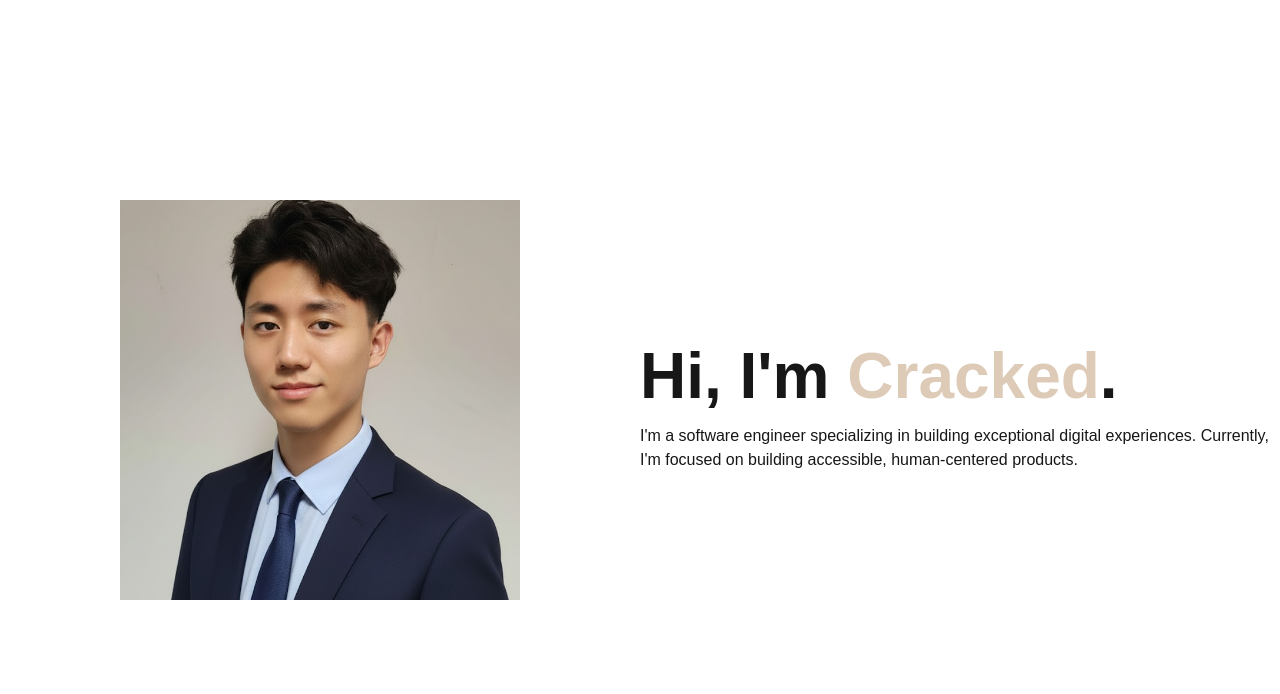
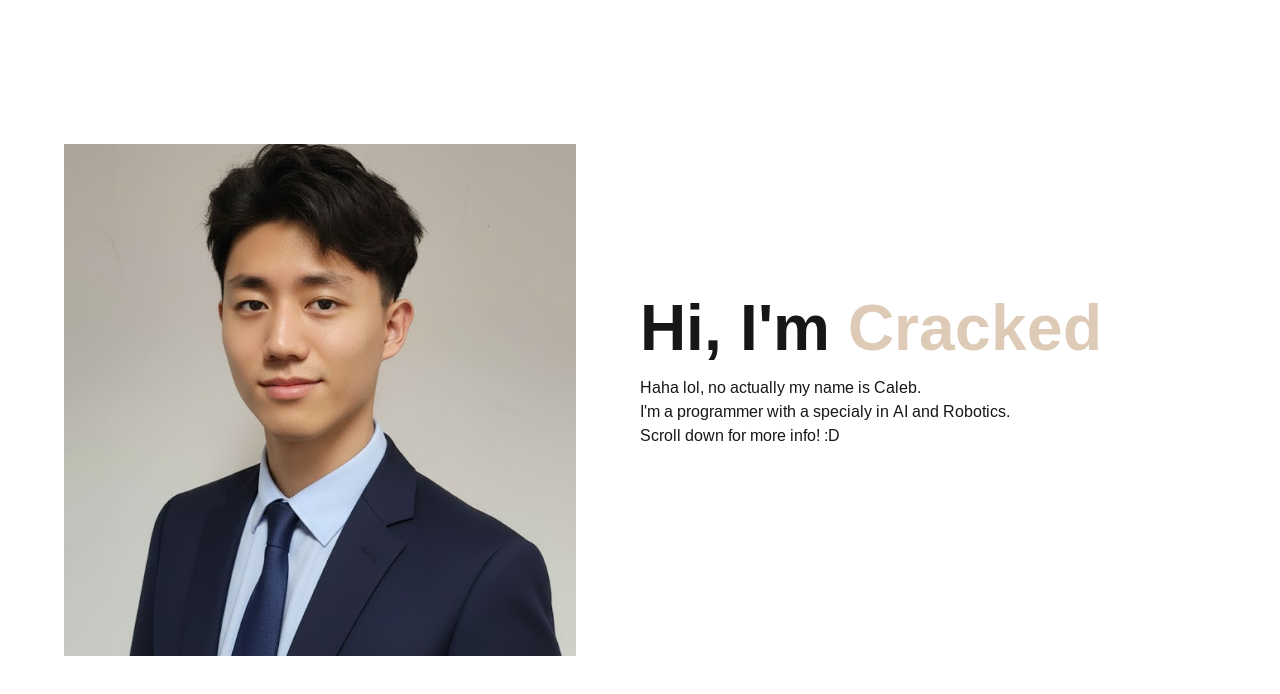
Before and after one commit to mc-rizzy/official-cs-portfolio, a Next.js app: page / in a window 1280 px wide. Shown: the top 694 px of the page. Built offline with nearby package versions, Linux system fonts and the light colour scheme.

Commit message:
letters and stuff

```diff
--- a/app/components/faceCard.css
+++ b/app/components/faceCard.css
@@ -1,8 +1,6 @@
-
-
 .cardContainer{
     position:relative;
-    width: 500px;
+    width: 100%;
     aspect-ratio: 1/1;
     align-items: center;
     justify-content: center;
@@ -26,3 +24,18 @@
     pointer-events: none;
     transition: transform 0.15s ease-out;
 }
+
+.fadeIn{
+    animation: fadeIn 1s ease 1;
+}
+
+@keyframes fadeIn{
+    from {
+        opacity: 0;
+        transform: scale(0.8);
+    }
+    to {
+        opacity: 1;
+        transform: scale(1);
+    }
+}
--- a/app/components/faceCard.tsx
+++ b/app/components/faceCard.tsx
@@ -1,8 +1,13 @@
 "use client";
-import { useEffect, useRef } from "react";
+import { forwardRef, useEffect, useRef } from "react";
 
 import "./faceCard.css";
-const FaceCard = ({ src }: { src: string }) => {
+
+interface FaceCardProps {
+    src: string;
+}
+
+const FaceCard = forwardRef<HTMLDivElement, FaceCardProps>(({ src }, ref) => {
 
     const cardContentRef = useRef<HTMLDivElement | null>(null);
     const cardContainerRef = useRef<HTMLDivElement | null>(null);
@@ -41,13 +46,13 @@ const FaceCard = ({ src }: { src: string }) => {
     }, [cardContentRef, cardContainerRef, profileImgRef]);
 
     return (
-        <div ref={cardContainerRef} className="cardContainer">
+        <div ref={cardContainerRef} className="cardContainer fadeIn">
             <div ref={cardContentRef} className="cardContent">
                 <img ref={profileImgRef} className="profileImg" src={src} alt="Team Member" />
             </div>
 
         </div>
     );
-};
+});
 
 export default FaceCard;
--- /dev/null
+++ b/app/components/heroText.tsx
@@ -0,0 +1,173 @@
+"use client";
+import { useCallback, useEffect, useRef, useState } from "react";
+import "../home.css";
+
+
+export default function HeroText() {
+
+    const heroTextRef = useRef<HTMLDivElement | null>(null);
+    const letterRefs = useRef<(HTMLSpanElement | null)[]>([]);
+    const particleRefs = useRef<(Particle)[]>([]);
+    const [windowSize, setWindowSize] = useState<{width: number, height: number}>({ width: 0, height: 0 });
+    const initialized = useRef(false);
+	const [moveLetters, setMoveLetters] = useState(false);
+    letterRefs.current = [];
+
+    const textData = [
+        {content: "Hi, I'm ", type: "h1", newLine: false},
+        {content: "Cracked", type: "h1", mode: "highlight",  newLine: true},
+        {content: "Haha lol, no actually my name is Caleb.", type: "p",  newLine: true},
+        {content: "I'm a programmer with a specialy in AI and Robotics.", type: "p",  newLine: true},
+        {content: "Scroll down for more info! :D", type: "p",  newLine: true},
+    ];
+
+    class Particle {
+        x: number;
+        y: number;
+        xv: number;
+        yv: number;
+        targetX: number;
+        targetY: number;
+        element: HTMLSpanElement;
+
+        constructor(element: HTMLSpanElement) {
+            this.x = 0;
+            this.y = 0;
+            this.xv = 0;
+            this.yv = 0;
+            this.targetX = 0;
+            this.targetY = 0;
+            this.element = element;
+        }
+
+        physics(){
+            let dx = this.targetX - this.x;
+            let dy = this.targetY - this.y;
+
+			let maximum = 10;
+			dx = Math.max(Math.min(dx, maximum), -maximum);
+			dy = Math.max(Math.min(dy, maximum), -maximum);
+
+			this.xv += dx * 0.1;
+			this.yv += dy * 0.1;
+
+			this.xv *= 0.8;
+			this.yv *= 0.8;
+
+			this.x += this.xv;
+			this.y += this.yv;
+
+            // this.x = this.targetX;
+            // this.y = this.targetY;
+
+        }
+        update(){
+            if(!this.element) return;
+            this.element.setAttribute('style', `left: ${this.x}px; top: ${this.y}px; transition: transform 0.15s ease-out;`);
+        }
+    }
+
+    useEffect(() => {
+		if(!initialized.current || !moveLetters) return;
+        let letterX = windowSize.width/2;
+        let letterY = heroTextRef.current?.getBoundingClientRect().top || 0;
+        letterY/=2;
+
+		let counter = 0;
+		if(particleRefs.current.length === 0) return;
+        textData.forEach((textObj) => {
+            let lineHeight = 0;
+			Array.from(textObj.content).forEach((letter, i) => {
+				let particle = (particleRefs.current[counter]) as Particle;
+				particle.x = parseFloat(particle.element.style.left);
+				particle.y = parseFloat(particle.element.style.top);
+				particle.targetX = letterX;
+                particle.targetY = letterY;
+
+                letterX+=particle.element?.offsetWidth || 0;
+                let letterHeight = particle.element?.offsetHeight || 0;
+                if(letterHeight > lineHeight)
+                    lineHeight = letterHeight;
+				counter++;
+			});
+
+            if(textObj.newLine){
+                letterY += lineHeight;
+                letterX = windowSize.width/2;
+            }
+        });
+
+        setInterval(function(){
+			particleRefs.current.forEach((particle) => {
+				particle.physics();
+				particle.update();
+			});
+        },10);
+    },[initialized, moveLetters]);
+
+    useEffect(() => {
+        setWindowSize({ width: window.innerWidth, height: window.innerHeight });
+
+        const observer = new IntersectionObserver(
+        (entries) => {
+            entries.forEach((entry) => {
+            if (entry.isIntersecting) {
+                entry.target.classList.add('fade-in-visible');
+                observer.unobserve(entry.target);
+            }
+            });
+        },
+        { threshold: 0.2 }
+        );
+
+        const hiddenElements = document.querySelectorAll('.fade-in-hidden');
+        hiddenElements.forEach((el) => observer.observe(el));
+
+        return () => observer.disconnect();
+    }, []);
+
+    useEffect(() => {
+		if (initialized.current || letterRefs.current.length === 0) return;
+
+		particleRefs.current = letterRefs.current.map((el) => {
+			if (!el) return null;
+			return new Particle(el);
+		}).filter(Boolean) as Particle[];
+
+		initialized.current = true;
+    }, [windowSize]);
+
+
+    return (<>
+      	<div ref={heroTextRef} className="heroText">
+			{textData.map((textObj, p) => {
+				const Tag = textObj.type;
+
+				return <Tag key={p}>{
+					Array.from(textObj.content).map((letter, i) => {
+						let x = (windowSize.width/2)+(Math.random()*(windowSize.width*0.9)/2);
+						let y = (windowSize.width*0.8/2)/2;
+
+						// let letterRef;
+						let letterElement = (
+							<span key={i} style={{ left: `${x}px`, top: `${y}px`}} className={`${textObj.mode} newLine fade-in-hidden`}
+							ref={(el) => {
+								if (el){
+									// letterRef = el;
+									// particleRefs.current.push(new Particle(x, y, letterRef));
+									letterRefs.current.push(el);
+								}}}
+								onTransitionEnd={(e) => {
+									e.currentTarget.classList.remove('fade-in-hidden');
+									e.currentTarget.classList.add('funLetter');
+									if(p == textData.length - 1 && i == textObj.content.length - 1)
+										setMoveLetters(true);
+							}}>{letter}</span>
+						);
+
+						return letterElement;
+					})}</Tag>
+			})}
+      	</div>
+  </>);
+}
--- a/app/home.css
+++ b/app/home.css
@@ -9,6 +9,28 @@
     display: grid;
     grid-template-columns: 1fr 1fr;
 }
+.heroText{
+    /* display: flex;
+    align-items: flex-start;
+    width: 100%;
+    flex-wrap: wrap;
+    align-items: baseline; */
+}
+
+.heroText span{
+    position:absolute;
+    display: inline-block;
+    white-space: pre;
+    top: 0;
+    left: 0;
+}
+.funLetter{
+    transition: transform 0.15s ease-out;
+}
+.funLetter:hover{
+    transform: scale(1.2);
+}
+
 .hero > div{
     justify-self: center;
     align-self: center;
--- a/app/page.tsx
+++ b/app/page.tsx
@@ -1,39 +1,24 @@
 "use client";
-import { useEffect } from "react";
+import { useCallback, useEffect, useRef, useState } from "react";
 import Image from "next/image";
+import dynamic from 'next/dynamic';
 import FaceCard from "./components/faceCard";
+// import HeroText from "./components/heroText";
+import "./home.css";
 
-import "./home.css";
+const HeroText = dynamic(() => import('./components/heroText'), {
+  ssr: false,
+});
 
 export default function Home() {
 
-  useEffect(() => {
-    const observer = new IntersectionObserver(
-      (entries) => {
-        entries.forEach((entry) => {
-          if (entry.isIntersecting) {
-            entry.target.classList.add('fade-in-visible');
-            observer.unobserve(entry.target);
-          }
-        });
-      },
-      { threshold: 0.2 }
-    );
-
-    const hiddenElements = document.querySelectorAll('.fade-in-hidden');
-    hiddenElements.forEach((el) => observer.observe(el));
-
-    return () => observer.disconnect();
-  }, []);
+  const faceCardRef = useRef<HTMLDivElement | null>(null);
 
   return (<>
   {/* About me, basic info. Replace later */}
     <section className="hero">
-      <FaceCard src="profile/faceCard.jpg" />
-      <div className="heroText">
-        <h1 key={1} className="fade-in-hidden">Hi, I'm <span className="highlight fade-in-hidden">Cracked</span>.</h1>
-        <p key={2} className="fade-in-hidden">I'm a software engineer specializing in building exceptional digital experiences. Currently, I'm focused on building accessible, human-centered products.</p>
-      </div>
+      <FaceCard ref={faceCardRef} src="profile/faceCard.jpg" />
+      <HeroText />
     </section>
 
     <section className="hero">Technologies</section>
```
